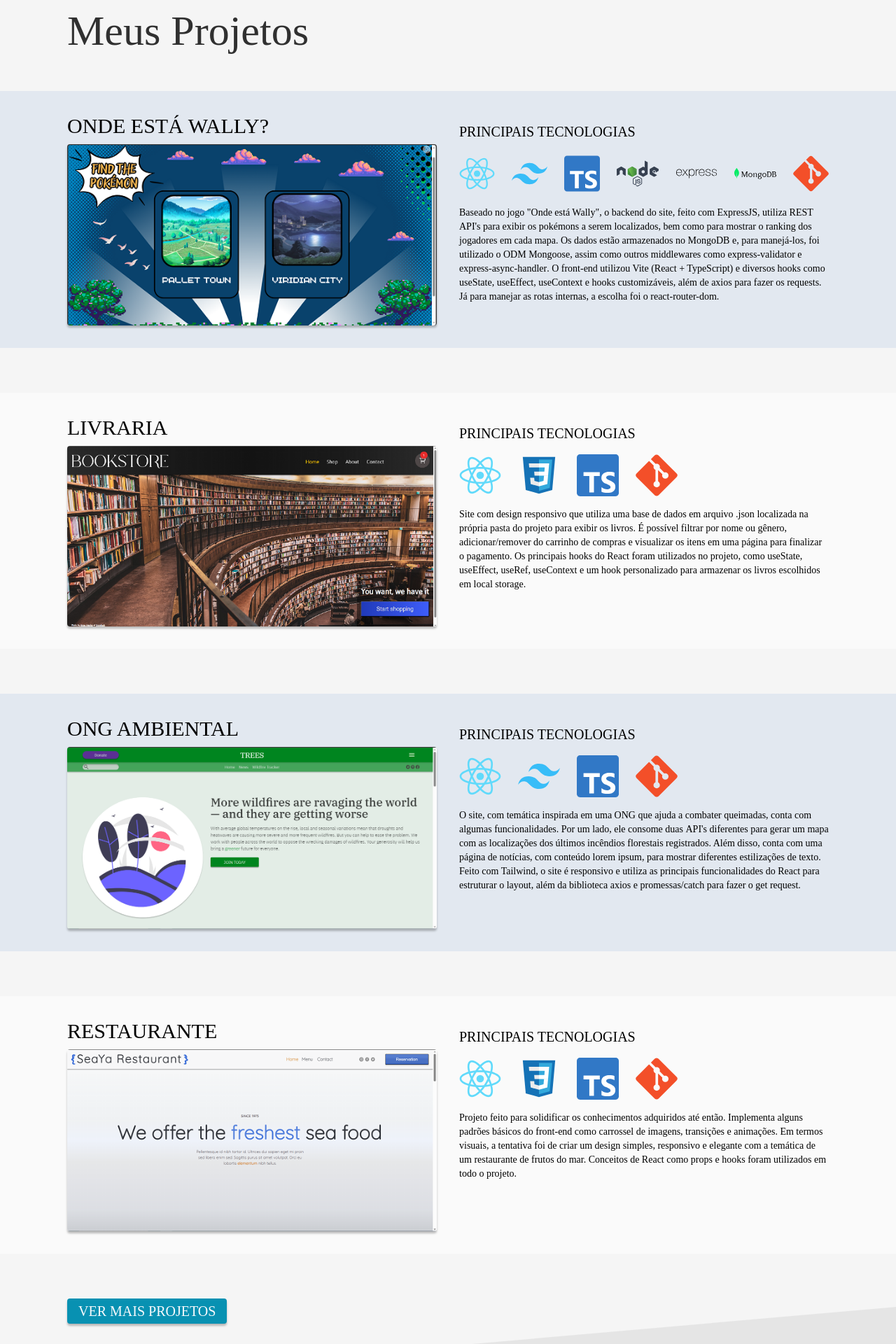
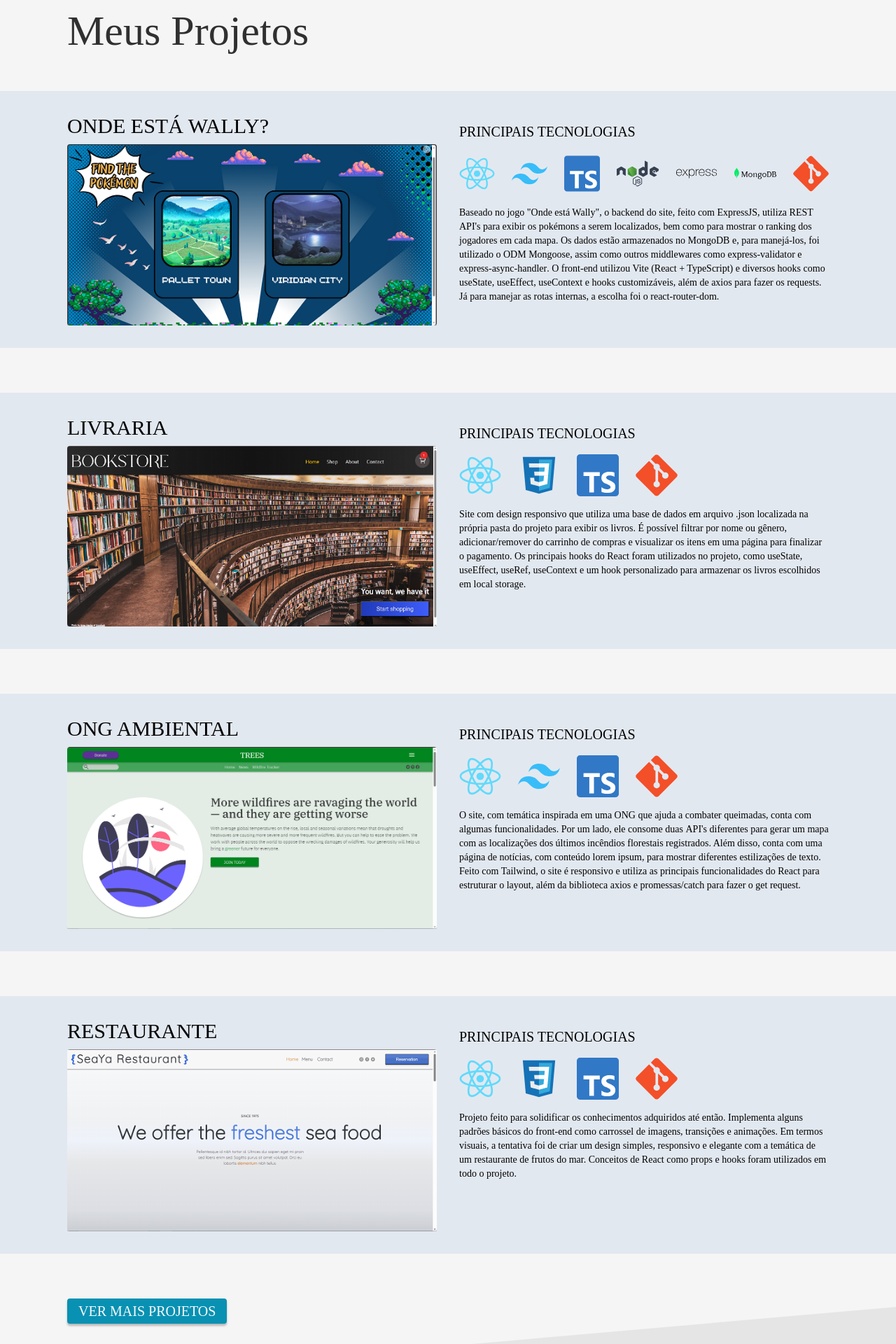
Before and after one commit to alefgomes0/my-portfolio, a React (Vite) app: page / in a window 1280 px wide. Shown: the part 820-2740 px from the top of the page at 70% size. Built offline with nearby package versions, Linux system fonts and the light colour scheme; no server answers; a web font is replaced by a local one.

Commit message:
Adiciona o componente Projeto

```diff
--- /dev/null
+++ b/src/components/Projeto/Projeto.tsx
@@ -0,0 +1,50 @@
+import { useState } from "react";
+
+type ProjetoProps = {
+  title: string;
+  imagePath: string;
+  children: React.ReactNode;
+  textContent: React.ReactNode;
+};
+
+export const Projeto = ({
+  title,
+  children,
+  imagePath,
+  textContent,
+}: ProjetoProps) => {
+  const [zoomIn, setZoomIn] = useState(false);
+
+  return (
+    <div className="dark:bg-neutral-800 grid grid-cols-1 md:grid-cols-2 grid-rows-[auto_1fr] gap-x-2 md:gap-x-8 gap-y-2 bg-slate-200 px-8 md:px-24 py-8">
+      <h3 className="row-start-1 row-end-2 col-start-1 col-end-2 text-2xl md:text-3xl">
+        {title}
+      </h3>
+      <div className="h-fit">
+        <a
+          href="https://where-is-waldo-git-main-alefgomes0.vercel.app/"
+          target="_blank"
+        >
+          <div className="overflow-hidden">
+            <img
+              onMouseEnter={() => setZoomIn(true)}
+              onMouseLeave={() => setZoomIn(false)}
+              className={`min-h-[140px] min-w-[280px] object-center object-cover ${
+                zoomIn ? "scale-110" : ""
+              } transition-transform duration-300 ease-in-out rounded shadow-[0_3px_3px_0_rgba(0,0,0,0.25)]`}
+              srcSet={`
+                ${imagePath}.png 600w,
+                ${imagePath}-s.png 300w
+              `}
+            />
+          </div>
+        </a>
+      </div>
+      <div className="flex flex-col self-start md:col-start-2 md:col-end-3 md:row-start-1 md:row-end-3 gap-4">
+        <h4 className="text-xl pt-3">PRINCIPAIS TECNOLOGIAS</h4>
+        <div className="flex gap-6">{children}</div>
+        {textContent}
+      </div>
+    </div>
+  );
+};
--- a/src/components/Projetos/Projetos.tsx
+++ b/src/components/Projetos/Projetos.tsx
@@ -7,6 +7,7 @@
 import { NodeJSColorido } from "../svg/NodeJSColorido";
 import { Express } from "../svg/Express";
 import { MongoDB } from "../svg/MongoDB";
+import { Projeto } from "../Projeto/Projeto";
 
 export const Projetos = () => {
   return (
@@ -15,27 +16,11 @@
         Meus Projetos
       </h2>
       <div className="grid grid-cols-1 grid-rows-[min-height_min-height_min-height_auto] gap-x-8 gap-y-16 mt-4">
-        <div className="dark:bg-neutral-800 grid grid-cols-1 md:grid-cols-2 grid-rows-[auto_1fr] gap-x-2 md:gap-x-8 gap-y-2 bg-slate-200 px-8 md:px-24 py-8">
-          <h3 className="row-start-1 row-end-2 col-start-1 col-end-2 text-2xl md:text-3xl">
-            ONDE ESTÁ WALLY?
-          </h3>
-          <div className="h-fit">
-            <a
-              href="https://where-is-waldo-git-main-alefgomes0.vercel.app/"
-              target="_blank"
-            >
-              <img
-                className="min-h-[140px] min-w-[280px] object-center object-cover rounded shadow-[0_3px_3px_0_rgba(0,0,0,0.25)]"
-                srcSet="
-                    /imagens/ww.png 600w,
-                    /imagens/ww-s.png 300w
-                  "
-              />
-            </a>
-          </div>
-          <div className="flex flex-col self-start md:col-start-2 md:col-end-3 md:row-start-1 md:row-end-3 gap-4">
-            <h4 className="text-xl pt-3">PRINCIPAIS TECNOLOGIAS</h4>
-            <div className="flex gap-6">
+        <Projeto
+          title="ONDE ESTÁ WALLY?"
+          imagePath="/imagens/ww"
+          children={
+            <>
               <ReactColorido width={60} height={60} />
               <TailwindColorido width={60} height={60} />
               <TypeScriptColorido width={60} height={60} />
@@ -43,16 +28,19 @@
               <Express width={60} height={60} />
               <MongoDB width={60} height={60} />
               <GitColorido width={60} height={60} />
-            </div>
+            </>
+          }
+          textContent={
+            <>
               <h5 className="font-[metropolislight] text-base md:text-sm lg-text-base">
                 Baseado no jogo "Onde está Wally", o backend do site, feito com
                 ExpressJS, utiliza{" "}
                 <span className="font-[metropolisbold] dark:text-white">
                   REST API's{" "}
                 </span>
-              para exibir os pokémons a serem localizados, bem como para mostrar
-              o ranking dos jogadores em cada mapa. Os dados estão armazenados
-              no{" "}
+                para exibir os pokémons a serem localizados, bem como para
+                mostrar o ranking dos jogadores em cada mapa. Os dados estão
+                armazenados no{" "}
                 <span className="font-[metropolisbold] dark:text-white">
                   MongoDB{" "}
                 </span>
@@ -64,38 +52,27 @@
                 <span className="font-[metropolisbold] dark:text-white">
                   express-validator e express-async-handler
                 </span>
-              . O front-end utilizou Vite (React + TypeScript) e diversos hooks como
-              useState, useEffect, useContext e hooks customizáveis, além de axios para fazer
-              os requests. Já para manejar as rotas internas, a escolha foi o react-router-dom.
+                . O front-end utilizou Vite (React + TypeScript) e diversos
+                hooks como useState, useEffect, useContext e hooks
+                customizáveis, além de axios para fazer os requests. Já para
+                manejar as rotas internas, a escolha foi o react-router-dom.
               </h5>
-          </div>
-        </div>
-        <div className="dark:bg-neutral-800 grid grid-cols-1 md:grid-cols-2 grid-rows-[auto_1fr] gap-x-2 md:gap-x-8 gap-y-2 bg-neutral-50 px-8 md:px-24 py-8">
-          <h3 className="row-start-1 row-end-2 col-start-1 col-end-2 text-2xl md:text-3xl">
-            LIVRARIA
-          </h3>
-          <div className="h-fit">
-            <a
-              href="https://shopping-cart-psi-seven.vercel.app/"
-              target="_blank"
-            >
-              <img
-                className="min-h-[140px] min-w-[280px] object-center object-cover rounded shadow-[0_3px_3px_0_rgba(0,0,0,0.25)]"
-                srcSet="
-                    /imagens/sc.png 600w,
-                    /imagens/sc-s.png 300w
-                  "
+            </>
+          }
         />
-            </a>
-          </div>
-          <div className="flex flex-col self-start md:col-start-2 md:col-end-3 md:row-start-1 md:row-end-3 gap-4">
-            <h4 className="text-xl pt-3">PRINCIPAIS TECNOLOGIAS</h4>
-            <div className="flex gap-6">
+        <Projeto
+          title="LIVRARIA"
+          imagePath="/imagens/sc"
+          children={
+            <>
               <ReactColorido width={60} height={60} />
               <CSSColorido width={60} height={60} />
               <TypeScriptColorido width={60} height={60} />
               <GitColorido width={60} height={60} />
-            </div>
+            </>
+          }
+          textContent={
+            <>
               <h5 className="font-[metropolislight] text-base md:text-sm lg-text-base">
                 Site com design responsivo que utiliza uma base de dados em
                 arquivo{" "}
@@ -103,10 +80,10 @@
                   .json{" "}
                 </span>
                 localizada na própria pasta do projeto para exibir os livros. É
-              possível filtrar por nome ou gênero, adicionar/remover do carrinho
-              de compras e visualizar os itens em uma página para finalizar o
-              pagamento. Os principais hooks do React foram utilizados no
-              projeto, como{" "}
+                possível filtrar por nome ou gênero, adicionar/remover do
+                carrinho de compras e visualizar os itens em uma página para
+                finalizar o pagamento. Os principais hooks do React foram
+                utilizados no projeto, como{" "}
                 <span className="font-[metropolisbold] dark:text-white">
                   useState
                 </span>
@@ -123,34 +100,28 @@
                   useContext
                 </span>{" "}
                 e um{" "}
-              <span className="font-[metropolisbold]">hook personalizado</span>{" "}
+                <span className="font-[metropolisbold]">
+                  hook personalizado
+                </span>{" "}
                 para armazenar os livros escolhidos em local storage.
               </h5>
-          </div>
-        </div>
-        <div className="dark:bg-zinc-800 bg-slate-200 grid grid-cols-1 md:grid-cols-2 grid-rows-[auto_1fr] gap-x-2 md:gap-x-8 gap-y-2 bg-neutral-50 px-8 md:px-24 py-8">
-          <h3 className="row-start-1 row-end-2 col-start-1 col-end-2 text-3xl">
-            ONG AMBIENTAL
-          </h3>
-          <div className="h-fit">
-            <a href="https://trees-lilac.vercel.app/" target="_blank">
-              <img
-                className="min-h-[140px] min-w-[280px] object-center object-cover rounded shadow-[0_3px_3px_0_rgba(0,0,0,0.25)]"
-                srcSet="
-                    /imagens/trees.png 600w,
-                    /imagens/trees-s.png 300w
-                  "
+            </>
+          }
         />
-            </a>
-          </div>
-          <div className="flex flex-col self-start md:col-start-2 md:col-end-3 md:row-start-1 md:row-end-3 gap-4">
-            <h4 className="text-xl pt-3">PRINCIPAIS TECNOLOGIAS</h4>
-            <div className="flex gap-6">
+
+        <Projeto
+          title="ONG AMBIENTAL"
+          imagePath="/imagens/trees"
+          children={
+            <>
               <ReactColorido width={60} height={60} />
               <TailwindColorido width={60} height={60} />
               <TypeScriptColorido width={60} height={60} />
               <GitColorido width={60} height={60} />
-            </div>
+            </>
+          }
+          textContent={
+            <>
               <h5 className="font-[metropolislight] text-base md:text-sm lg-text-base">
                 O site, com temática inspirada em uma ONG que ajuda a combater
                 queimadas, conta com algumas funcionalidades. Por um lado, ele
@@ -159,41 +130,33 @@
                   API's
                 </span>{" "}
                 diferentes para gerar um mapa com as localizações dos últimos
-              incêndios florestais registrados. Além disso, conta com uma página
-              de notícias, com conteúdo lorem ipsum, para mostrar diferentes
-              estilizações de texto. Feito com Tailwind, o site é responsivo e
-              utiliza as principais funcionalidades do React para estruturar o
-              layout, além da biblioteca{" "}
+                incêndios florestais registrados. Além disso, conta com uma
+                página de notícias, com conteúdo lorem ipsum, para mostrar
+                diferentes estilizações de texto. Feito com Tailwind, o site é
+                responsivo e utiliza as principais funcionalidades do React para
+                estruturar o layout, além da biblioteca{" "}
                 <span className="font-[metropolisbold] dark:text-white">
                   axios
                 </span>{" "}
                 e promessas/catch para fazer o get request.
               </h5>
-          </div>
-        </div>
-        <div className="dark:bg-neutral-800 grid grid-cols-1 md:grid-cols-2 grid-rows-[auto_1fr] gap-x-2 md:gap-x-8 gap-y-2 bg-neutral-50 px-8 md:px-24 py-8">
-          <h3 className="row-start-1 row-end-2 col-start-1 col-end-2 text-3xl">
-            RESTAURANTE
-          </h3>
-          <div className="h-fit">
-            <a href="https://restaurant-page-eight.vercel.app/" target="_blank">
-              <img
-                className="min-h-[140px] min-w-[280px] object-center object-cover rounded shadow-[0_3px_3px_0_rgba(0,0,0,0.25)]"
-                srcSet="
-                    /imagens/rp.png 600w,
-                    /imagens/rp-s.png 300w
-                  "
+            </>
+          }
         />
-            </a>
-          </div>
-          <div className="flex flex-col self-start md:col-start-2 md:col-end-3 md:row-start-1 md:row-end-3 gap-4">
-            <h4 className="text-xl pt-3">PRINCIPAIS TECNOLOGIAS</h4>
-            <div className="flex gap-6">
+
+        <Projeto
+          title="RESTAURANTE"
+          imagePath="/imagens/rp"
+          children={
+            <>
               <ReactColorido width={60} height={60} />
               <CSSColorido width={60} height={60} />
               <TypeScriptColorido width={60} height={60} />
               <GitColorido width={60} height={60} />
-            </div>
+            </>
+          }
+          textContent={
+            <>
               <h5 className="font-[metropolislight] text-base md:text-sm lg-text-base">
                 Projeto feito para solidificar os conhecimentos adquiridos até
                 então. Implementa alguns padrões básicos do front-end como{" "}
@@ -217,8 +180,9 @@
                 </span>{" "}
                 foram utilizados em todo o projeto.
               </h5>
-          </div>
-        </div>
+            </>
+          }
+        />
         <Link to="/projetos">
           <button
             className="text-xl text-slate-50 ml-8 mb-8 md:ml-24 bg-cyan-600 px-4 py-1 rounded shadow-[0_3px_3px_0_rgba(0,0,0,0.25)] hover:shadow-[0_3px_3px_0_rgba(0,0,0,0.25)_inset]"
```
Lines whose indentation alone changed are shown as unchanged.
